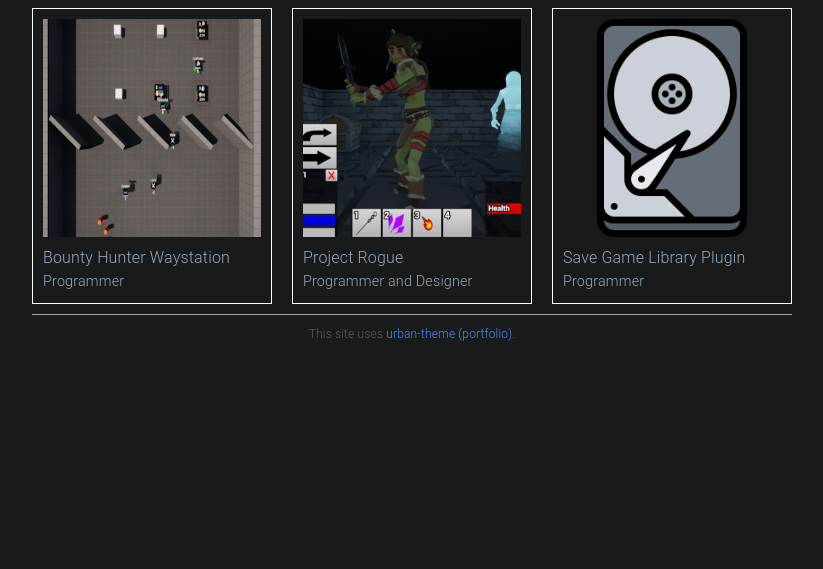
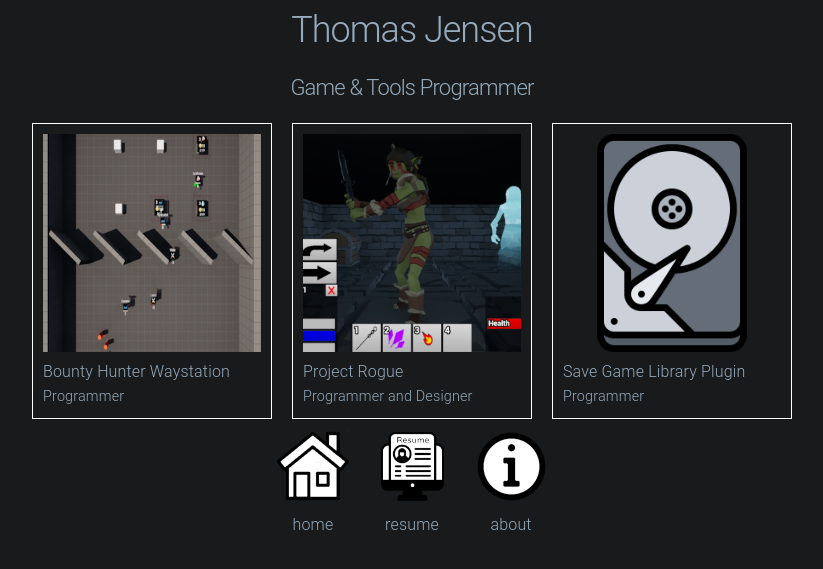
Before and after one commit to hrimfisk/hrimfisk.github.io, a Jekyll site: the page built from index.html, in a window 1280 px wide. Shown: the top 569 px of the page, without its empty margins (228-1051 px from the left). Built offline with Jekyll 4.4.1, drawn with Linux system fonts in a browser that asks for light colours.

Commit message:
reverting previous changes

```diff
--- a/_includes/header.html
+++ b/_includes/header.html
@@ -19,7 +19,7 @@
   </style>
 </head>
 <header class="site-header">
-<!--
+
   <nav class="navbar">
     <ul>
       <li class="nav-item">
@@ -72,5 +72,5 @@
   <div class="mobile-only">
     mobile layout is WIP (rotate for better view)
   </div>
--->
+
 </header>
--- a/_layouts/default.html
+++ b/_layouts/default.html
@@ -16,9 +16,11 @@
 
     <div class="dont-print">
       {% include header.html %}
-		  {% include info.html %}
+
+        {% include info.html %}
 
       <!--{% include footer.html %}-->
+
     </div>
       </div>
 
--- a/_layouts/home.html
+++ b/_layouts/home.html
@@ -14,10 +14,18 @@
 
       <div class="container">
         {% include info.html %}
+        <center>
+          <h2>
+            Thomas Jensen<br>
+          </h2>
+          <h4>
+          Game & Tools Programmer
+          </h4>
+        </center>
 
 		{{ content }}
 
-        {% include footer-home.html %}
+        <!--{% include footer-home.html %}-->
         {% include header.html %}
       </div>
 
--- a/_layouts/post.html
+++ b/_layouts/post.html
@@ -12,7 +12,7 @@ h1, h5
 <div class="post">
   <header class="post-header">
     <h1>{{ page.title }}</h1>
-	<h5>{{ page.summary }}</h5>
+	<!--<h5>{{ page.summary }}</h5>-->
   </header>
 
   <article class="post-content">
```
